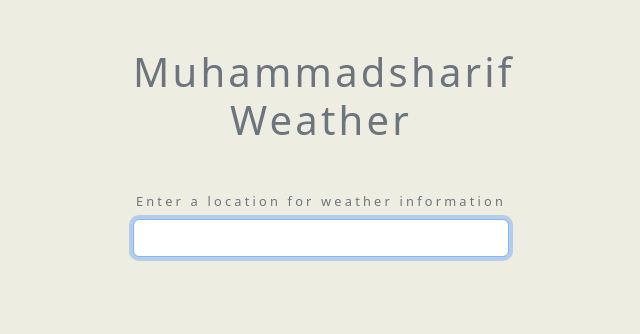
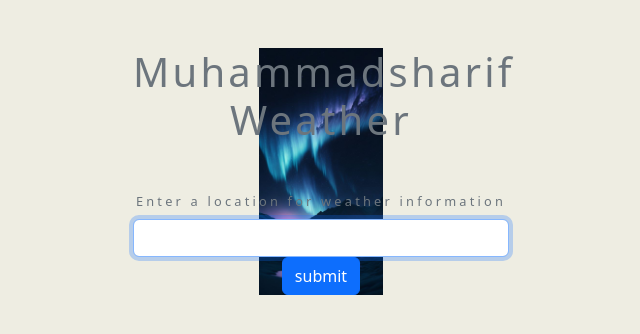
Before and after one commit to Muhammadsharifbek/obhavo-js, a plain HTML site: page index.html in a window 1280 px wide. Shown: the whole page, without its empty margins (319-959 px from the left). Drawn offline with nearby package versions, Linux system fonts and the light colour scheme.

Commit message:
add backgroun img

```diff
--- a/index.html
+++ b/index.html
@@ -4,7 +4,7 @@
     <meta charset="UTF-8" />
     <meta http-equiv="X-UA-Compatible" content="IE=edge" />
     <meta name="viewport" content="width=device-width, initial-scale=1.0" />
-    <title>Akhror Weather</title>
+    <title>Muhammadsharif Weather</title>
     <link
       href="https://cdn.jsdelivr.net/npm/bootstrap@5.2.0-beta1/dist/css/bootstrap.min.css"
       rel="stylesheet"
@@ -14,29 +14,26 @@
     <link rel="stylesheet" href="style.css" />
   </head>
   <body>
+    <div class="bck-img">
       <div class="container text-muted mx-auto text-center">
         <h1 class="my-5">Muhammadsharif Weather</h1>
-
         <form id="change-location" class="text-muted">
           <label class="mb-2" for="city"> Enter a location for weather information </label>
-
           <input type="text" name="city" class="form-control" autocomplete="off" />
-        <!-- <button id="btn">Search</button> -->
+          <button class="btn btn-primary" type="submit">submit</button>
         </form>
-
         <div id="card" class="card shadow-lg d-none">
           <div class="icon-container">
             <img id="weather-icon" class="icon" src="" alt="" width="100" height="100" />
           </div>
-
           <div id="details" class="text-uppercase"></div>
         </div>
       </div>
-
       <!-- overlay -->
       <div id="overlay" class="overlay d-none">
         <div class="spinner-border text-light" role="status">
           <span class="sr-only"></span>
+        </div>
       </div>
     </div>
 
--- a/style.css
+++ b/style.css
@@ -2,6 +2,13 @@ body {
   background-color: #eeede2;
   letter-spacing: 0.2rem;
   font-size: 0.8rem;
+}
+
+.bck-img {
+  background-image: url(public/images/img.png);
+  background-repeat: no-repeat;
+  background-size: contain;
+  background-position: center;
 }
 
 .container {
@@ -21,7 +28,7 @@ body {
 }
 
 .overlay {
-  position: fixed;
+  /* position: fixed; */
   display: flex;
   justify-content: center;
   align-items: center;
```
Also changed, not shown: public/images/img.png (added). Lines whose indentation alone changed are shown as unchanged.
